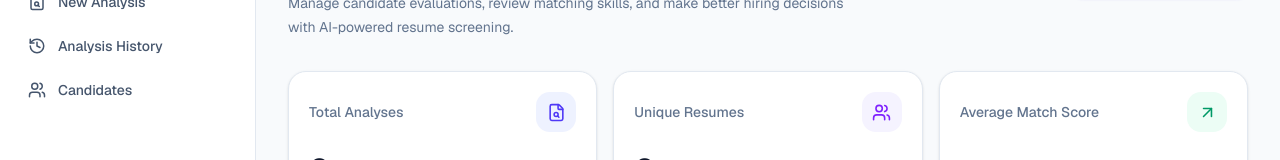
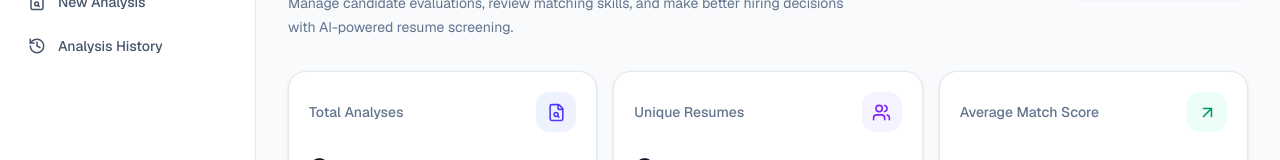
Before and after one commit to joelscaria123/resume-screener-assistant, a Next.js app: page / in a window 1280 px wide. Shown: the part 183-343 px from the top of the page. Built offline with nearby package versions, Linux system fonts and the light colour scheme; no server answers; the database is empty.

Commit message:
Remove unused candidates navigation

```diff
--- a/src/app/page.tsx
+++ b/src/app/page.tsx
@@ -3,9 +3,9 @@ import {
   LayoutDashboard,
   FileSearch,
   History,
-  Users,
   Settings,
   Sparkles,
+  Users,
   ArrowUpRight,
   FileText,
   CalendarDays,
@@ -21,7 +21,6 @@ const navigation = [
   { name: "Dashboard", icon: LayoutDashboard, href: "/", active: true },
   { name: "New Analysis", icon: FileSearch, href: "/analyze", active: false },
   { name: "Analysis History", icon: History, href: "/history", active: false },
-  { name: "Candidates", icon: Users, href: "/candidates", active: false },
 ];
 
 function formatDate(date: Date) {
```
